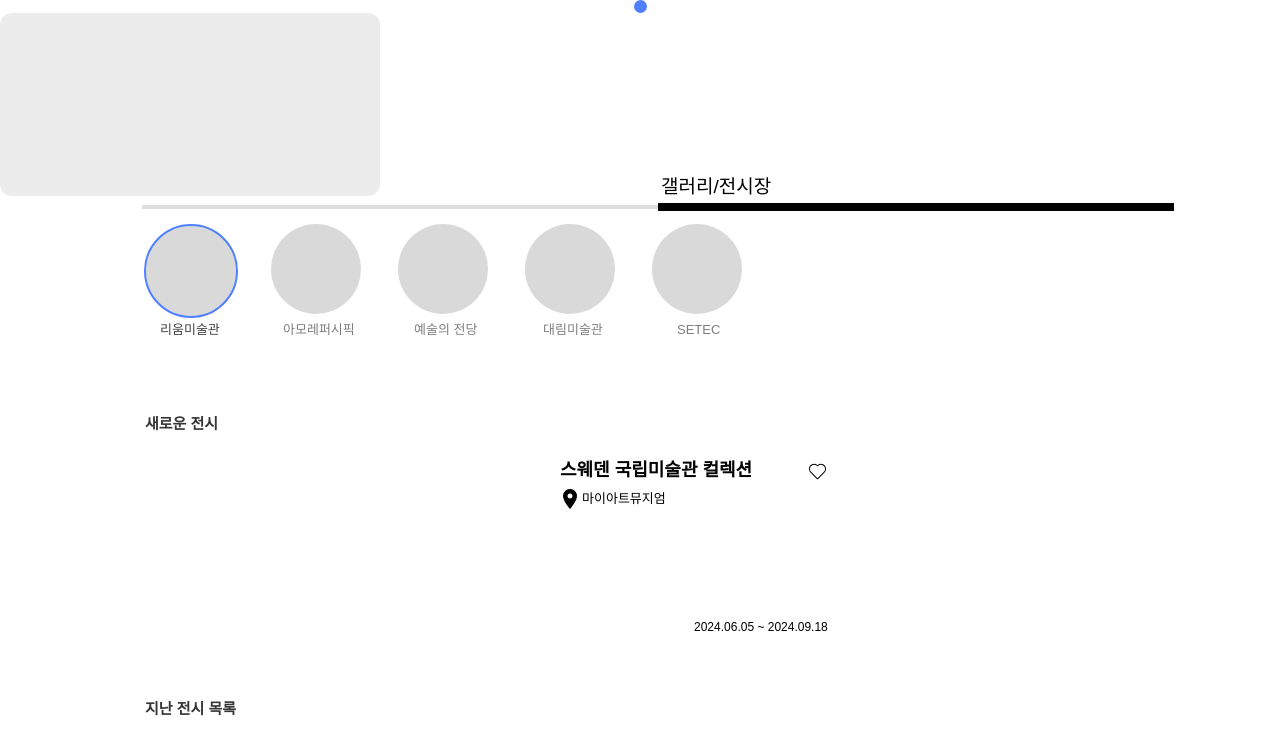
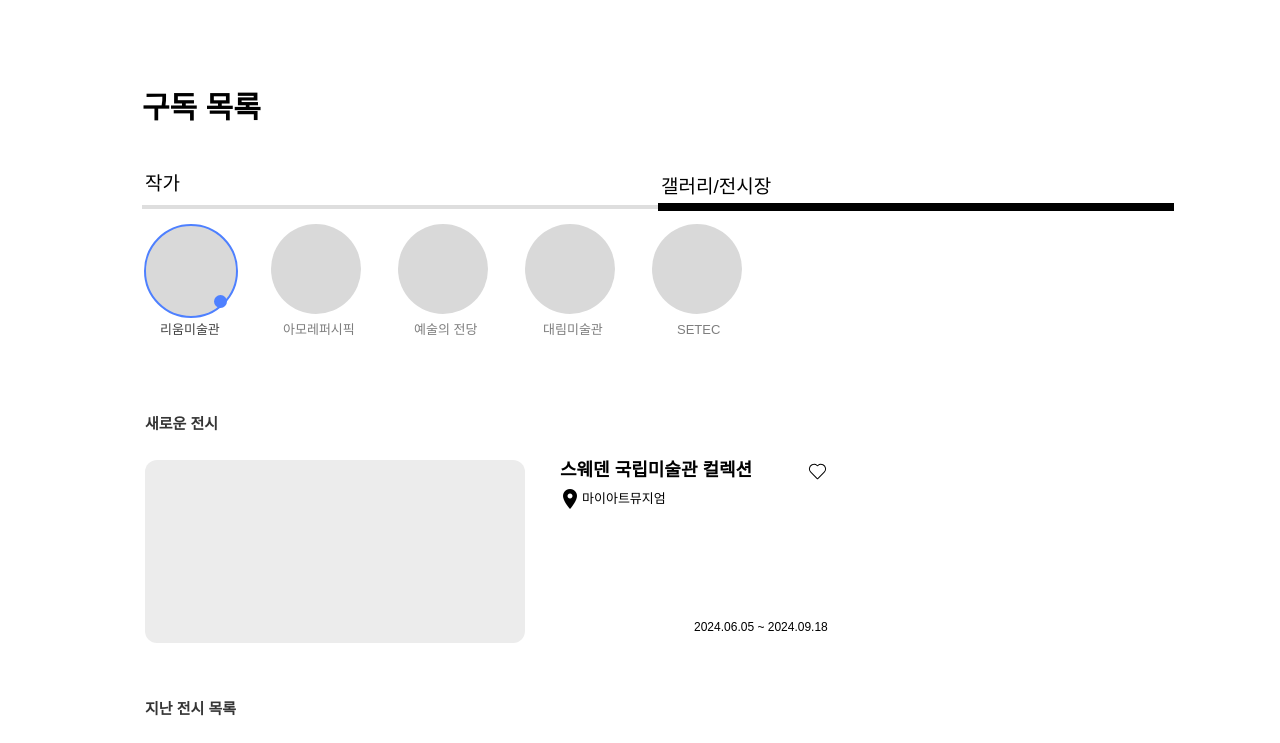
Before and after one commit to KimDaegyu-Dev/ToolsExperts2024-Front, a React (Create React App) app in the folder frontend/: page / in a window 1280 px wide. Shown: the top 743 px of the page. Built offline with nearby package versions, Linux system fonts and the light colour scheme.

Commit message:
followPage 수정본2차
오류 발견해서 다시 수정했습니다

```diff
--- a/frontend/src/followPage.css
+++ b/frontend/src/followPage.css
@@ -74,6 +74,7 @@
 .circle5 { left: 652px; }
 
 .mini {
+  position: absolute;
   width: 13px;
   height: 13px;
   top: 295px;
@@ -114,6 +115,8 @@
 .box {
   width: 380px;
   height: 183px;
+  left: 145px;
+  top: 460px;
   background: #ECECEC;
   border-radius: 12px;
 }
```
